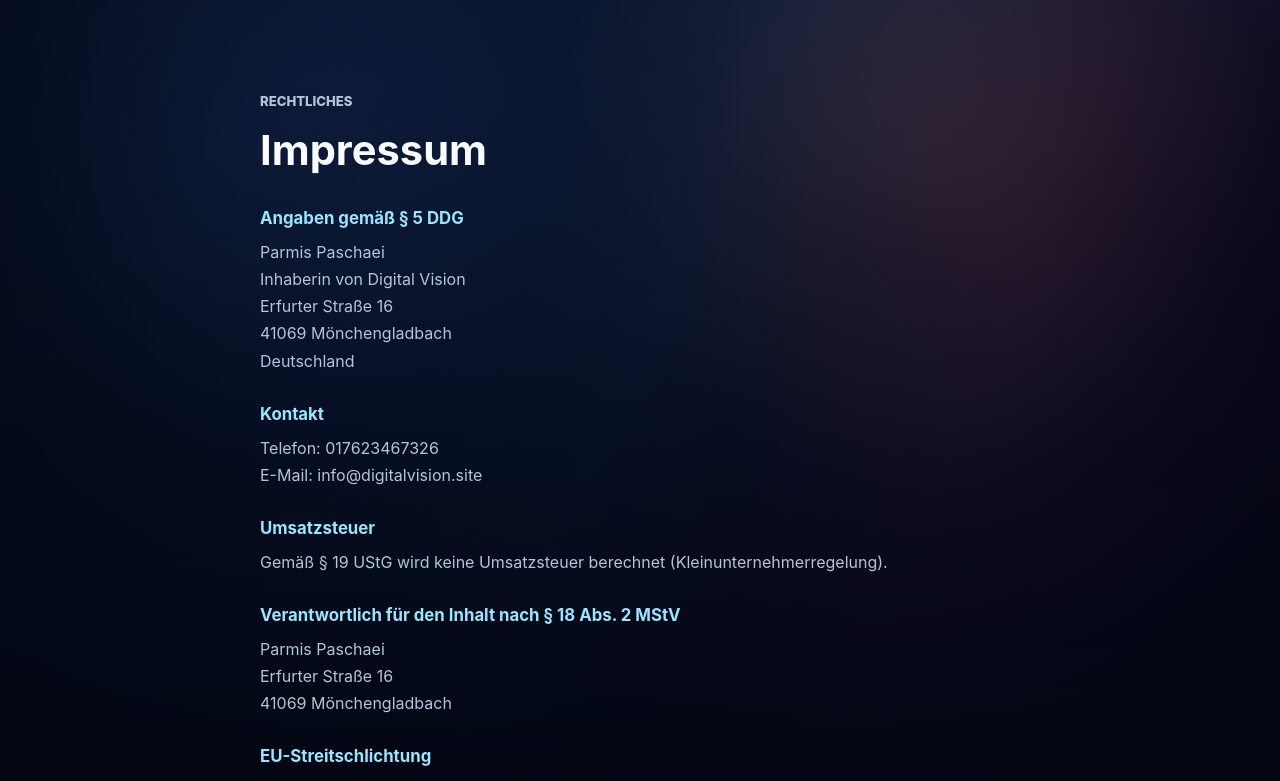
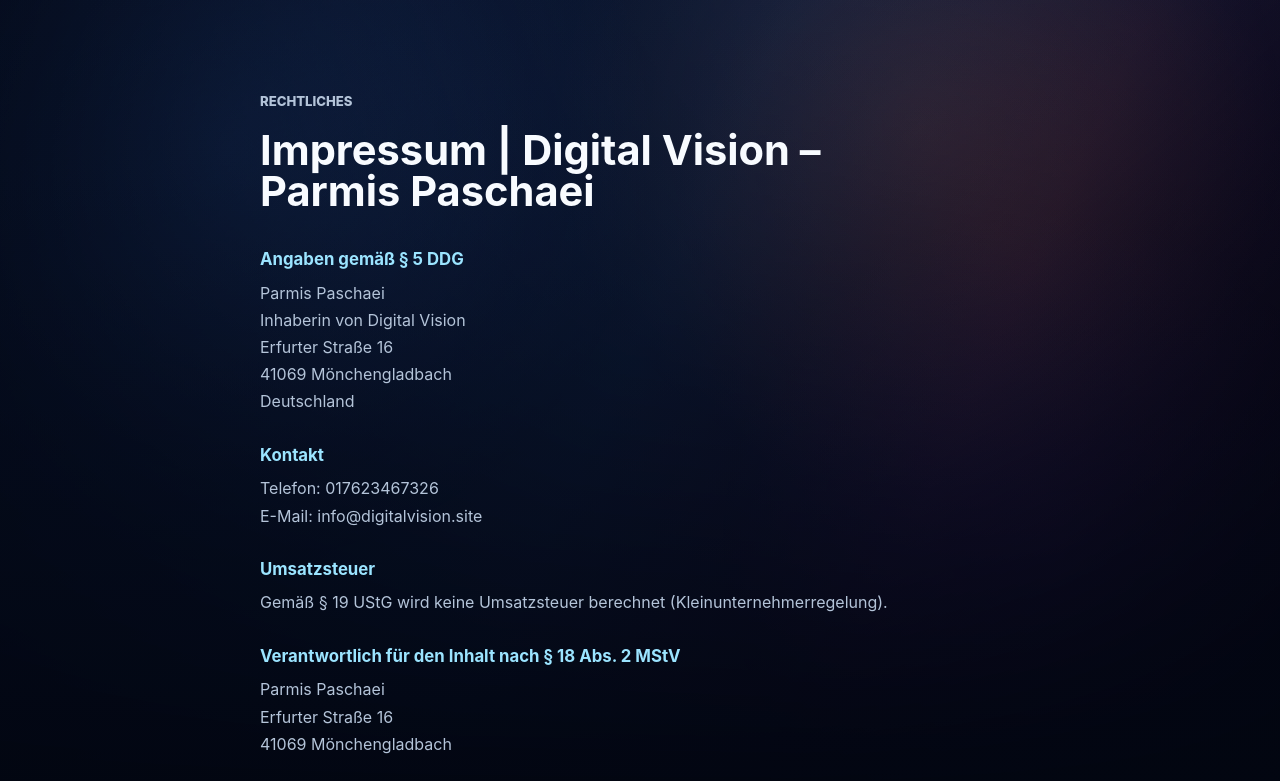
Before and after one commit to parmis2005/digitalvision, a Next.js app: page /impressum in a window 1280 px wide. Shown: the top 781 px of the page. Built offline with nearby package versions, Linux system fonts and the light colour scheme.

Commit message:
Update impressum heading

```diff
--- a/app/impressum/page.tsx
+++ b/app/impressum/page.tsx
@@ -22,7 +22,7 @@
     <main className="legal-page">
       <div className="legal-page-inner">
         <p className="eyebrow">Rechtliches</p>
-        <h1>Impressum</h1>
+        <h1>Impressum | Digital Vision – Parmis Paschaei</h1>
 
         <section>
           <h2>Angaben gemäß § 5 DDG</h2>
```
